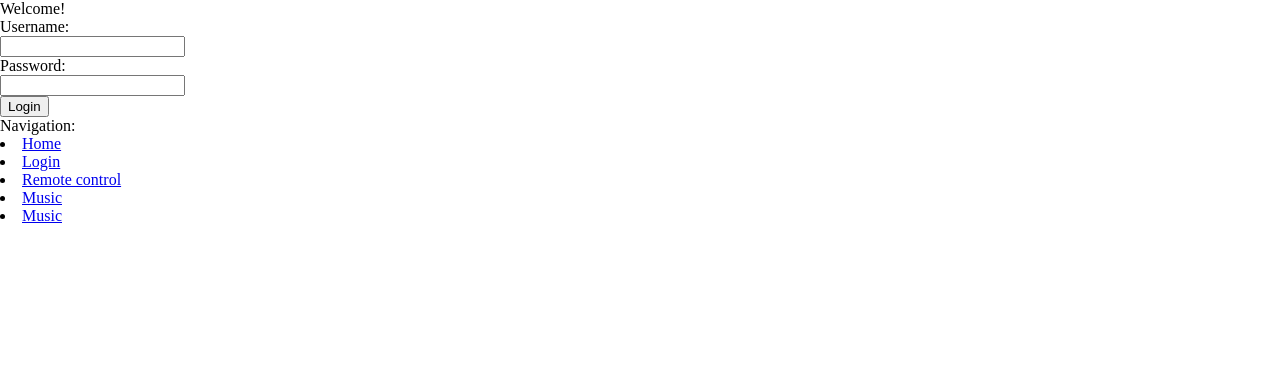
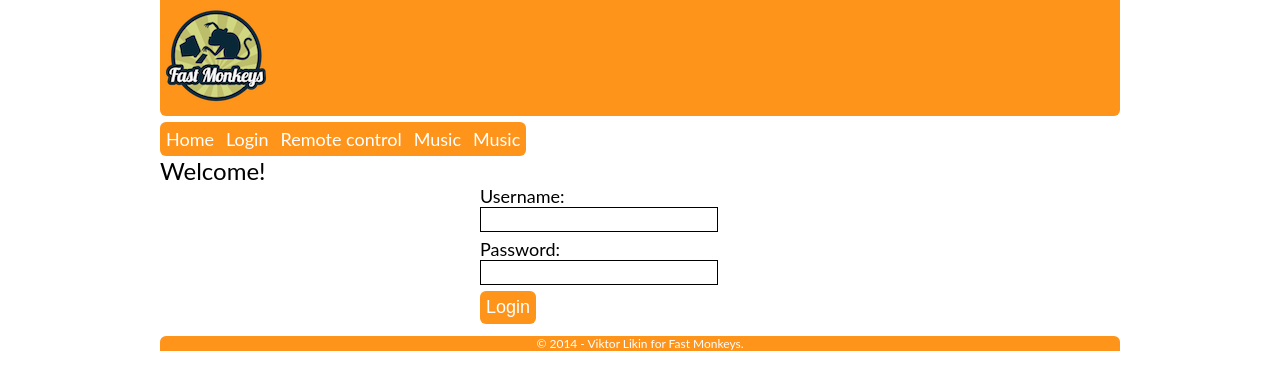
Before and after one commit to vlikin/flask_test_task, a Flask app: page /login/ in a window 1280 px wide. Shown: the top 390 px of the page. Run offline with Flask 2, Linux system fonts and the light colour scheme; some libraries are stand-ins or nearby versions.

Commit message:
Styles were added.

```diff
--- /dev/null
+++ b/static/sass/pages/_color-box.scss
@@ -0,0 +1,53 @@
+$c-p-1: #AA3939;
+$c-p-2: #433D3D;
+$c-p-3: #764A4A;
+$c-p-4: #DE0909;
+$c-p-5: #FF0000;
+
+$c-s1-1: #246068;
+$c-s1-2: #252829;
+$c-s1-3: #2E4548;
+$c-s1-4: #087888;
+$c-s1-5: #019CB2;
+
+$c-s2-1: #80A035;
+$c-s2-2: #3D3F39;
+$c-s2-3: #636F46;
+$c-s2-4: #95D009;
+$c-s2-5: #AAF300;
+
+#color-box {
+  background: green;
+  .row {
+    @include inline-block;
+    width: 100%;
+    font-size: 0px;
+
+    div {
+      @include inline-block;
+      width: $page-width / 5;
+      height: $page-width / 5;
+      content: "";
+      margin: 0px;
+      padding: 0px;
+    }
+  }
+
+  .c-p-1 { background: $c-p-1; }
+  .c-p-2 { background: $c-p-2; }
+  .c-p-3 { background: $c-p-3; }
+  .c-p-4 { background: $c-p-4; }
+  .c-p-5 { background: $c-p-5; }
+
+  .c-s1-1 { background: $c-s1-1; }
+  .c-s1-2 { background: $c-s1-2; }
+  .c-s1-3 { background: $c-s1-3; }
+  .c-s1-4 { background: $c-s1-4; }
+  .c-s1-5 { background: $c-s1-5; }
+
+  .c-s2-1 { background: $c-s2-1; }
+  .c-s2-2 { background: $c-s2-2; }
+  .c-s2-3 { background: $c-s2-3; }
+  .c-s2-4 { background: $c-s2-4; }
+  .c-s2-5 { background: $c-s2-5; }
+}
--- /dev/null
+++ b/static/sass/pages/_login.scss
@@ -0,0 +1,6 @@
+.page.page-login {
+  form {
+    width: $page-width / 3;
+    margin: auto;
+  }
+}
--- a/static/sass/partials/_base.scss
+++ b/static/sass/partials/_base.scss
@@ -1,10 +1,21 @@
-// Here is where you can define your constants for your application and to configure the blueprint framework.
-// Feel free to delete these if you want keep the defaults:
+@import "compass/css3/inline-block";
 
-$blueprint-grid-columns: 24;
-$blueprint-container-size: 950px;
-$blueprint-grid-margin: 10px;
+$default-border-radius: 6px;
+@import "compass/css3/border-radius";
 
-// Use this to calculate the width based on the total width.
-// Or you can set $blueprint-grid-width to a fixed value and unset $blueprint-container-size -- it will be calculated for you.
-$blueprint-grid-width: ($blueprint-container-size + $blueprint-grid-margin) / $blueprint-grid-columns - $blueprint-grid-margin;
+$page-width: 960px;
+$padding: 6px;
+$margin: 6px;
+
+$main-color: #FF941A;
+$text-color: black;
+$bg-color: white;
+
+$font-size: 18px;
+$big-font-size: $font-size + 6;
+$small-font-size: $font-size - 6;
+
+$contrasted-dark-default: $text-color;
+$contrasted-light-default: $bg-color;
+$contrasted-lightness-threshold: 30%;
+@import "compass/utilities/color/contrast";
--- /dev/null
+++ b/static/sass/partials/_form.scss
@@ -0,0 +1,20 @@
+input {
+  border: solid 1px $text-color;
+  color: $text-color;
+  font-size: $font-size;
+  margin-bottom: $margin;
+
+  &[type="button"], &[type="submit"] {
+    @include border-radius;
+    border: none;
+    background: $main-color;
+    color: $bg-color;
+    padding: $padding;
+
+    &:hover {
+      background: adjust-lightness($main-color, 10);
+      color: adjust-lightness($bg-color, 10);
+      cursor: pointer;
+    }
+  }
+}
--- /dev/null
+++ b/static/sass/partials/_layout.scss
@@ -0,0 +1,59 @@
+header#page-header {
+  @include border-bottom-radius;
+  background: $main-color;
+  color: $text-color;
+  margin: 0px auto $margin auto;
+  width: $page-width;
+
+  #page-logo {
+    padding: $padding;
+  }
+}
+
+main#page-content {
+  width: $page-width;
+  margin: 0px auto;
+}
+
+nav#page-nav {
+  width: $page-width;
+  margin: 0px auto;
+  ul {
+    @include inline-block;
+    li {
+      background: $main-color;
+      float: left;
+      list-style: none;
+      padding: $padding;
+
+      &:first-child {
+        @include border-left-radius;
+      }
+      &:last-child {
+        @include border-right-radius;
+      }
+
+      a {
+        color: $bg-color;
+        text-decoration: none;
+
+        &:hover {
+          color: adjust-lightness($bg-color, 20);
+        }
+      }
+    }
+  }
+}
+
+footer#page-footer {
+  @include border-top-radius;
+  background: $main-color;
+  color: $bg-color;
+  margin: $margin auto 0px auto;
+  width: $page-width;
+
+  #copyright {
+    font-size: $small-font-size;
+    text-align: center;
+  }
+}
--- /dev/null
+++ b/static/sass/partials/_typography.scss
@@ -0,0 +1,13 @@
+html {
+  background: $bg-color;
+  color: $text-color;
+  font-size: $font-size;
+  font-family: "Lato","Trebuchet MS",Helvetica,Arial,sans-serif
+}
+
+body {
+}
+
+h1 {
+  font-size: $big-font-size;
+}
--- a/static/sass/style.scss
+++ b/static/sass/style.scss
@@ -1,2 +1,6 @@
-body {
-}
+@import "partials/base";
+@import "partials/typography";
+@import "partials/form";
+@import "partials/layout";
+@import "pages/login";
+@import "pages/color-box";
--- a/static/stylesheets/style.css
+++ b/static/stylesheets/style.css
@@ -0,0 +1,226 @@
+/* line 1, ../sass/partials/_typography.scss */
+html {
+  background: white;
+  color: black;
+  font-size: 18px;
+  font-family: "Lato", "Trebuchet MS", Helvetica, Arial, sans-serif;
+}
+
+/* line 11, ../sass/partials/_typography.scss */
+h1 {
+  font-size: 24px;
+}
+
+/* line 1, ../sass/partials/_form.scss */
+input {
+  border: solid 1px black;
+  color: black;
+  font-size: 18px;
+  margin-bottom: 6px;
+}
+/* line 7, ../sass/partials/_form.scss */
+input[type="button"], input[type="submit"] {
+  -webkit-border-radius: 6px;
+  -moz-border-radius: 6px;
+  -ms-border-radius: 6px;
+  -o-border-radius: 6px;
+  border-radius: 6px;
+  border: none;
+  background: #ff941a;
+  color: white;
+  padding: 6px;
+}
+/* line 14, ../sass/partials/_form.scss */
+input[type="button"]:hover, input[type="submit"]:hover {
+  background: #ffac4d;
+  color: white;
+  cursor: pointer;
+}
+
+/* line 1, ../sass/partials/_layout.scss */
+header#page-header {
+  -moz-border-radius-bottomleft: 6px;
+  -webkit-border-bottom-left-radius: 6px;
+  border-bottom-left-radius: 6px;
+  -moz-border-radius-bottomright: 6px;
+  -webkit-border-bottom-right-radius: 6px;
+  border-bottom-right-radius: 6px;
+  background: #ff941a;
+  color: black;
+  margin: 0px auto 6px auto;
+  width: 960px;
+}
+/* line 8, ../sass/partials/_layout.scss */
+header#page-header #page-logo {
+  padding: 6px;
+}
+
+/* line 13, ../sass/partials/_layout.scss */
+main#page-content {
+  width: 960px;
+  margin: 0px auto;
+}
+
+/* line 18, ../sass/partials/_layout.scss */
+nav#page-nav {
+  width: 960px;
+  margin: 0px auto;
+}
+/* line 21, ../sass/partials/_layout.scss */
+nav#page-nav ul {
+  display: -moz-inline-stack;
+  display: inline-block;
+  vertical-align: middle;
+  *vertical-align: auto;
+  zoom: 1;
+  *display: inline;
+}
+/* line 23, ../sass/partials/_layout.scss */
+nav#page-nav ul li {
+  background: #ff941a;
+  float: left;
+  list-style: none;
+  padding: 6px;
+}
+/* line 29, ../sass/partials/_layout.scss */
+nav#page-nav ul li:first-child {
+  -moz-border-radius-topleft: 6px;
+  -webkit-border-top-left-radius: 6px;
+  border-top-left-radius: 6px;
+  -moz-border-radius-bottomleft: 6px;
+  -webkit-border-bottom-left-radius: 6px;
+  border-bottom-left-radius: 6px;
+}
+/* line 32, ../sass/partials/_layout.scss */
+nav#page-nav ul li:last-child {
+  -moz-border-radius-topright: 6px;
+  -webkit-border-top-right-radius: 6px;
+  border-top-right-radius: 6px;
+  -moz-border-radius-bottomright: 6px;
+  -webkit-border-bottom-right-radius: 6px;
+  border-bottom-right-radius: 6px;
+}
+/* line 36, ../sass/partials/_layout.scss */
+nav#page-nav ul li a {
+  color: white;
+  text-decoration: none;
+}
+/* line 40, ../sass/partials/_layout.scss */
+nav#page-nav ul li a:hover {
+  color: white;
+}
+
+/* line 48, ../sass/partials/_layout.scss */
+footer#page-footer {
+  -moz-border-radius-topleft: 6px;
+  -webkit-border-top-left-radius: 6px;
+  border-top-left-radius: 6px;
+  -moz-border-radius-topright: 6px;
+  -webkit-border-top-right-radius: 6px;
+  border-top-right-radius: 6px;
+  background: #ff941a;
+  color: white;
+  margin: 6px auto 0px auto;
+  width: 960px;
+}
+/* line 55, ../sass/partials/_layout.scss */
+footer#page-footer #copyright {
+  font-size: 12px;
+  text-align: center;
+}
+
+/* line 2, ../sass/pages/_login.scss */
+.page.page-login form {
+  width: 320px;
+  margin: auto;
+}
+
+/* line 19, ../sass/pages/_color-box.scss */
+#color-box {
+  background: green;
+}
+/* line 21, ../sass/pages/_color-box.scss */
+#color-box .row {
+  display: -moz-inline-stack;
+  display: inline-block;
+  vertical-align: middle;
+  *vertical-align: auto;
+  zoom: 1;
+  *display: inline;
+  width: 100%;
+  font-size: 0px;
+}
+/* line 26, ../sass/pages/_color-box.scss */
+#color-box .row div {
+  display: -moz-inline-stack;
+  display: inline-block;
+  vertical-align: middle;
+  *vertical-align: auto;
+  zoom: 1;
+  *display: inline;
+  width: 192px;
+  height: 192px;
+  content: "";
+  margin: 0px;
+  padding: 0px;
+}
+/* line 36, ../sass/pages/_color-box.scss */
+#color-box .c-p-1 {
+  background: #aa3939;
+}
+/* line 37, ../sass/pages/_color-box.scss */
+#color-box .c-p-2 {
+  background: #433d3d;
+}
+/* line 38, ../sass/pages/_color-box.scss */
+#color-box .c-p-3 {
+  background: #764a4a;
+}
+/* line 39, ../sass/pages/_color-box.scss */
+#color-box .c-p-4 {
+  background: #de0909;
+}
+/* line 40, ../sass/pages/_color-box.scss */
+#color-box .c-p-5 {
+  background: red;
+}
+/* line 42, ../sass/pages/_color-box.scss */
+#color-box .c-s1-1 {
+  background: #246068;
+}
+/* line 43, ../sass/pages/_color-box.scss */
+#color-box .c-s1-2 {
+  background: #252829;
+}
+/* line 44, ../sass/pages/_color-box.scss */
+#color-box .c-s1-3 {
+  background: #2e4548;
+}
+/* line 45, ../sass/pages/_color-box.scss */
+#color-box .c-s1-4 {
+  background: #087888;
+}
+/* line 46, ../sass/pages/_color-box.scss */
+#color-box .c-s1-5 {
+  background: #019cb2;
+}
+/* line 48, ../sass/pages/_color-box.scss */
+#color-box .c-s2-1 {
+  background: #80a035;
+}
+/* line 49, ../sass/pages/_color-box.scss */
+#color-box .c-s2-2 {
+  background: #3d3f39;
+}
+/* line 50, ../sass/pages/_color-box.scss */
+#color-box .c-s2-3 {
+  background: #636f46;
+}
+/* line 51, ../sass/pages/_color-box.scss */
+#color-box .c-s2-4 {
+  background: #95d009;
+}
+/* line 52, ../sass/pages/_color-box.scss */
+#color-box .c-s2-5 {
+  background: #aaf300;
+}
--- a/templates/base.html
+++ b/templates/base.html
@@ -12,19 +12,27 @@
     <script type="text/javascript" src="/static/script/script.js"></script>
   <head>
   <body>
-       <main id="content">
-           {% block body %}{% endblock %}
-       </main>
-       <nav id="nav">
-           Navigation: <br />
+    <header id="page-header">
+      {% block header %}
+        <div id="page-logo">
+          <img src="/static/images/logo.png" />
+        </div>
+      {% endblock %}
+    </header>
+    <nav id="page-nav">
       {% block nav %}
+        <ul>
           <li><a href="{{url_for('home')}}">Home</a></li>
           <li><a href="{{url_for('login')}}">Login</a></li>
           <li><a href="{{url_for('remote')}}">Remote control</a></li>
           <li><a href="{{url_for('music')}}">Music</a></li>
           <li><a href="{{url_for('index', page='about')}}">Music</a></li>
+        </ul>
       {% endblock %}
     </nav>
+    <main id="page-content">
+      {% block body %}{% endblock %}
+    </main>
     {% block flashed %}
       <div id="flashed">
         {% with messages = get_flashed_messages() %}
@@ -38,5 +46,10 @@
         {% endwith %}
       </div>
     {% endblock %}
+    <footer id="page-footer">
+      <div id='copyright'>
+        © 2014 - Viktor Likin for Fast Monkeys.
+      </div>
+    </footer>
   </body>
 </html>
--- a/templates/login.html
+++ b/templates/login.html
@@ -1,5 +1,6 @@
 {% extends "base.html" %}
 {% block body %}
+  <div class="page page-login">
     <h1>Welcome!</h1>
     {% if 'username' in session %}
       <p>Welcome back {{session['username']}}!</p>
@@ -15,4 +16,5 @@
         <p><input type="submit" name="login" value="Login" /></p>
       </form>
     {% endif %}
+  </div>
 {% endblock %}
```
Also changed, not shown: templates/index/color-box.html (added, +29 -0 lines), static/images/logo.png (added). Lines whose indentation alone changed are shown as unchanged.
